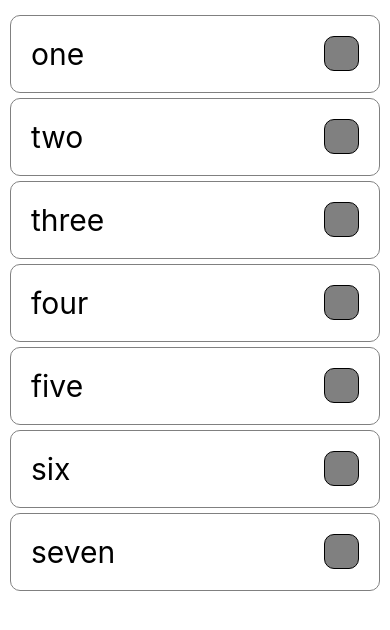
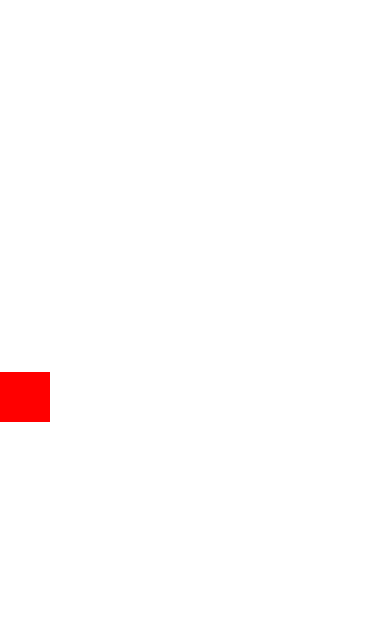
Before and after one commit to qadratic/react-native-animations, a React Native app: screen / in a window 390 px wide. Shown: the top 630 px of the page. Built offline with nearby package versions, Linux system fonts and the light colour scheme.

Commit message:
movable square moving in y direction

```diff
--- a/App.js
+++ b/App.js
@@ -12,8 +12,8 @@ export default function App() {
 			{/* <ModalImplement /> */}
 			{/* <FormWithFormik /> */}
 			{/* <AnimatedImplementation /> */}
-			{/* <MovableSquare /> */}
-			<PrioritizeList />
+			<MovableSquare />
+			{/* <PrioritizeList /> */}
 		</View>
 	)
 }
--- a/components/MovableSquare.js
+++ b/components/MovableSquare.js
@@ -2,10 +2,12 @@ import React, { useRef } from 'react'
 import { View, Animated, StyleSheet, Dimensions } from 'react-native'
 
 export default function MovableSquare() {
-	// const squareXY = useRef(new Animated.ValueXY({x:0, y:0})).current
+
+	const squareTop = Dimensions.get('window').height / 2 - 50
+
 	const squareX = useRef(new Animated.Value(0)).current
-
-	console.log(squareX)
+	const squareY = useRef(new Animated.Value(squareTop)).current
+	let squareVarY = 0;
 	return (
 		<View>
 			<Animated.View
@@ -13,6 +15,7 @@ export default function MovableSquare() {
 					...styles.square,
 					transform: [
 						{ translateX: squareX },
+						{ translateY: squareY },
 						{
 							rotate: squareX.interpolate({
 								inputRange: [0, 100],
@@ -21,30 +24,43 @@ export default function MovableSquare() {
 						}
 					],
 				}}
-				// style={{ ...styles.square, top:squareXY.y, left:squareXY.x }}
 				onStartShouldSetResponder={() => true}
 				onMoveShouldSetResponder={() => true}
 
-				onResponderGrant={() => { console.log('responder granted') }}
+				// onResponderGrant={() => { console.log('responder granted') }}
 				onResponderMove={evt => {
-					// console.log(evt.nativeEvent.locationX,evt.nativeEvent.locationY)
-					// console.log(evt.nativeEvent.pageX,evt.nativeEvent.pageY)
 					squareX.setValue(evt.nativeEvent.pageX - 25)
+					squareVarY = evt.nativeEvent.pageX
 				}}
 				onResponderRelease={() => {
-					console.log('leave')
-					Animated.spring(
-						squareX,
-						{
-							toValue: 0,
-							// duration:500
-						}
-					).start()
+					// console.log('leave')
+					// console.log(squareVarY)
+					squareY.setValue(squareTop);
+
+					Animated.parallel([
+						Animated.timing(
+							squareX,
+							{
+								toValue: 0,
+								duration: 500
+							}),
+						Animated.sequence([
+							Animated.timing(
+								squareY,
+								{
+									toValue: squareTop - squareVarY / 2,
+									duration: 250
+								}),
+							Animated.timing(
+								squareY,
+								{
+									toValue: squareTop,
+									duration: 250
+								}),
+						])
+					]).start()
 				}}
-
-
 			>
-
 			</Animated.View>
 		</View>
 	)
@@ -52,7 +68,6 @@ export default function MovableSquare() {
 
 const styles = StyleSheet.create({
 	square: {
-		top: Dimensions.get('window').height / 2 - 50,
 		height: 50,
 		width: 50,
 		backgroundColor: 'red',
```
